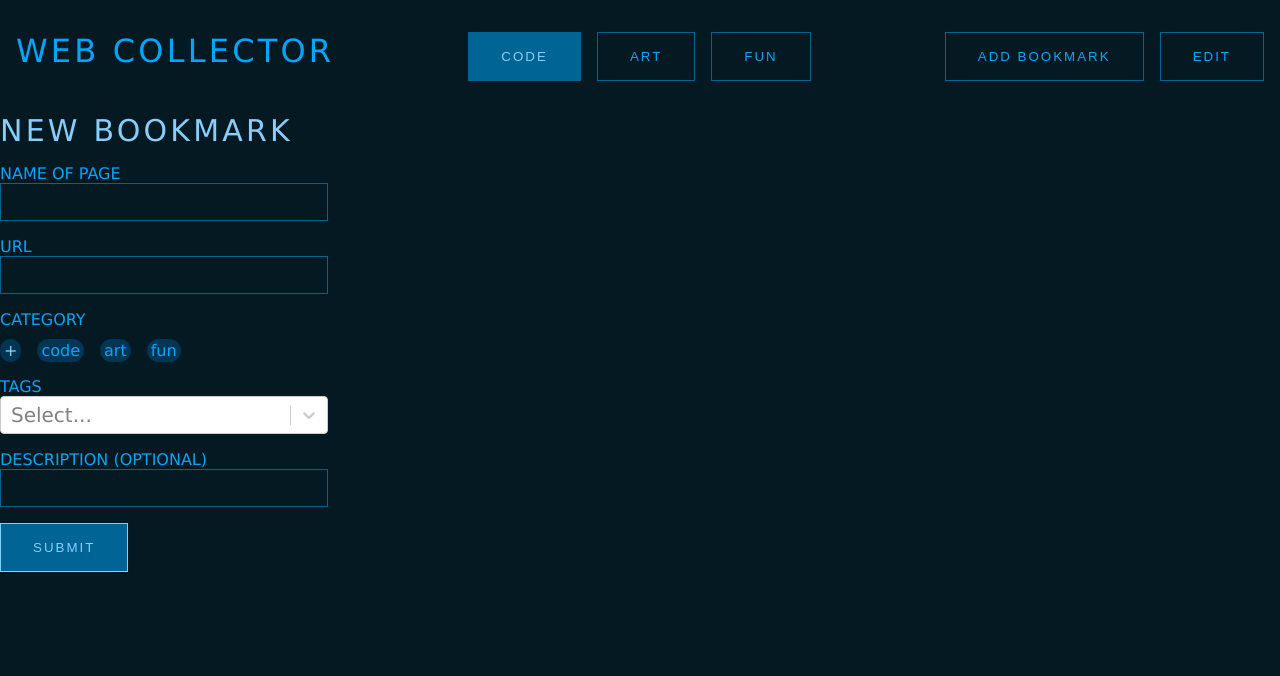
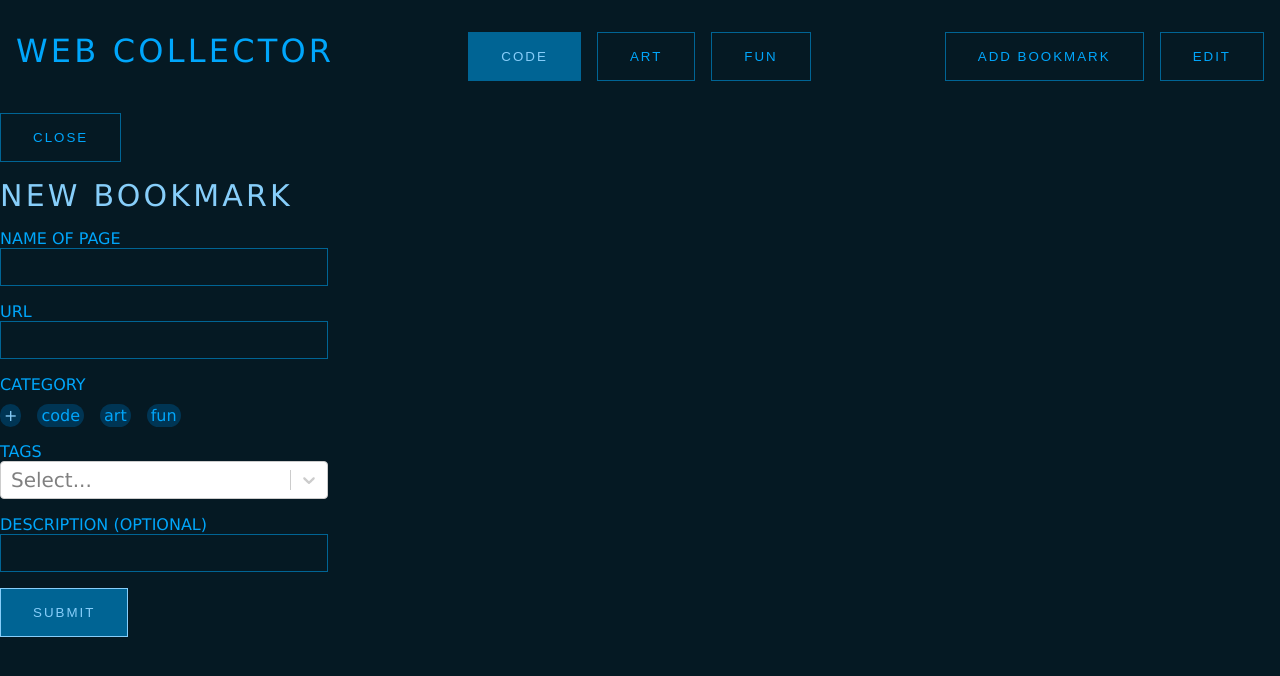
Before and after one commit to mistyb01/web-collector, a React (Create React App) app: page /add in a window 1280 px wide. Shown: the top 676 px of the page. Built offline with nearby package versions, Linux system fonts and the light colour scheme.

Commit message:
navigation between home and addbookmark

```diff
--- a/src/AddBookmark.tsx
+++ b/src/AddBookmark.tsx
@@ -1,7 +1,9 @@
 import React, { FormEvent, ReactEventHandler, useState }  from 'react';
 import { BookmarkType } from './@types/app';
 import Creatable from 'react-select/creatable';
+import { Link, useNavigate } from 'react-router-dom';
 var uniqid = require('uniqid');
+
 
 interface Props {
     handleAddToBookmarks: Function;
@@ -16,8 +18,8 @@ export const AddBookmark: React.FC<Props> = (props: Props) => {
     const [selectedCategory, setCategory] = useState('');
     const [tag, setTag] = useState('');
     const [description, setDescription] = useState('');
-
     const [showCategoryInput, setShowCategoryInput] = useState(false);
+    const navigate = useNavigate();
 
     const filteredBookmarks = props.bookmarkData.filter(bookmark => bookmark.category === selectedCategory);
     const tags = Array.from(new Set(filteredBookmarks.map(bookmark => bookmark.tag)));
@@ -39,10 +41,12 @@ export const AddBookmark: React.FC<Props> = (props: Props) => {
         setTag('');
         setDescription('');
         // props.closeForm();
+        navigate('/');
     }
 
     return (
         <div className='add-bookmark__container vertical-space'>
+            <Link to='/'><button className="header__button">close</button></Link>
             <h2>new bookmark</h2>
             <form onSubmit={submitBookmark} className='add-bookmark__form vertical-space'>
                     <label className='add-bookmark__label'>
--- a/src/Home.tsx
+++ b/src/Home.tsx
@@ -2,7 +2,6 @@ import React, { useState, ReactEventHandler }  from 'react';
 import Bookmarks from './Bookmarks';
 import Tags from './Tags';
 import { BookmarkType } from './@types/app';
-var uniqid = require('uniqid');
 
 interface Props {
   bookmarkData: BookmarkType[],
@@ -12,9 +11,6 @@ interface Props {
 }
 
 export const Home: React.FC<Props> = (props) => {
-
-
-
   return (
    <>
     <div className="filter-menu">
```
